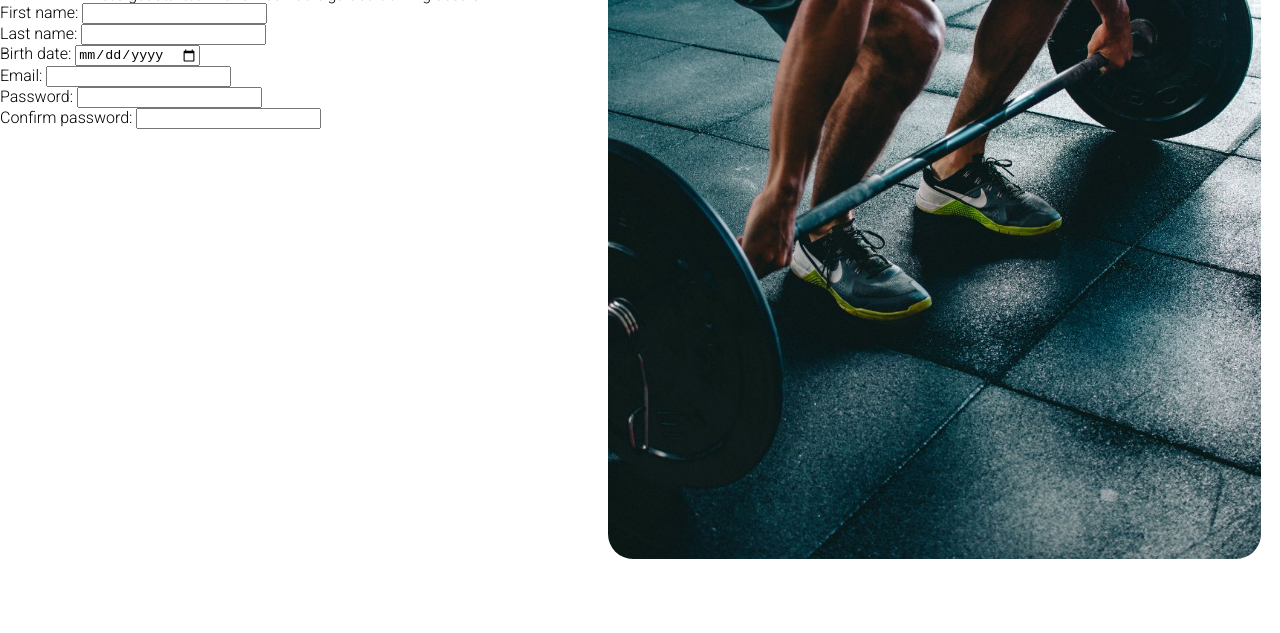
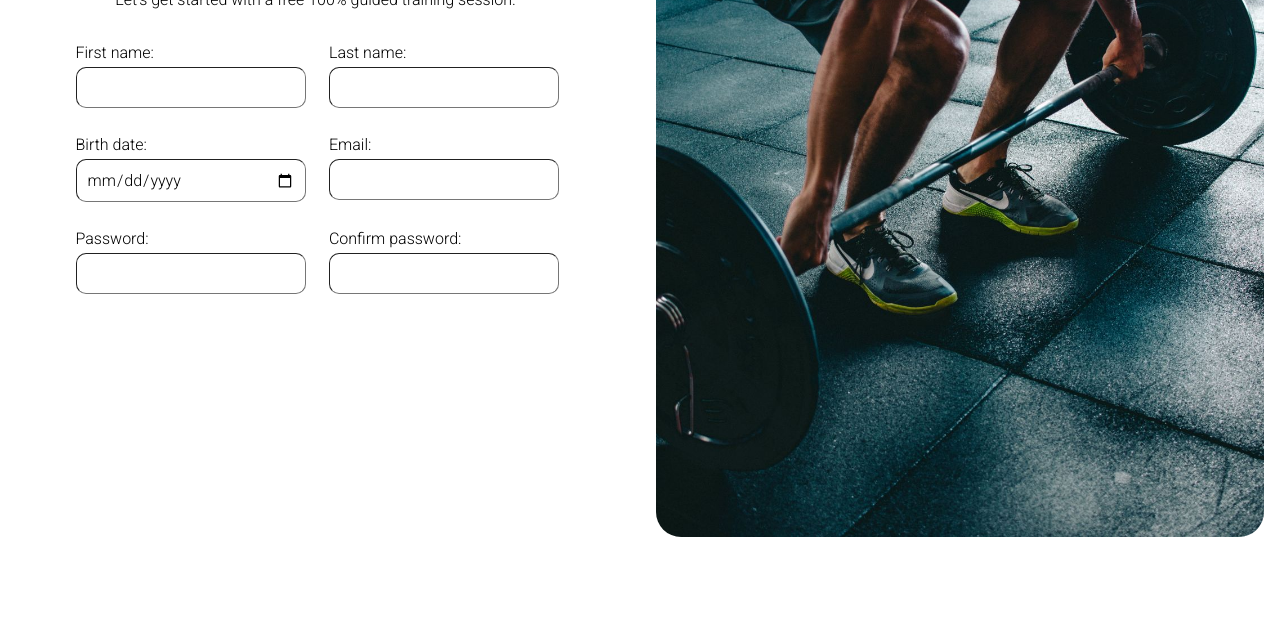
Before and after one commit to ladinofel/sign-up-page, a plain HTML site: page index.html in a window 1280 px wide. Shown: the part 167-800 px from the top of the page. Drawn offline with Linux system fonts and the light colour scheme.

Commit message:
Add styling to form element

```diff
--- a/styles.css
+++ b/styles.css
@@ -64,11 +64,11 @@ body {
 }
 
 .left-content {
-  width: 40%;
+  width: 50%;
 }
 
 .right-content {
-  width: 60%;
+  width: 50%;
 }
 
 .img-container {
@@ -79,10 +79,9 @@ body {
 }
 
 #main-img {
-  width: 85%;
+  width: 95%;
   height: auto;
   border-radius: 25px;
-  margin-left: 10%;
 }
 
 .left-header {
@@ -90,6 +89,7 @@ body {
   align-items: center;
   justify-content: flex-start;
   padding: 5%;
+  padding-bottom: 2%;
 }
 
 #main-icon {
@@ -105,7 +105,7 @@ body {
 }
 
 .left-subtitle {
-  margin-top: 5%;
+  margin-top: 4%;
   margin-left: 18%;
 }
 
@@ -118,3 +118,39 @@ body {
   font-size: 16px;
   margin-top: 2%;
 }
+
+.form-container {
+  display: flex;
+  justify-content: flex-end;
+
+}
+
+form {
+  display: flex;
+  flex-wrap: wrap;
+  margin-top: 4%;
+  margin-left: 10%;
+  border-radius: 25px;
+}
+
+
+.first-name,
+.last-name,
+.birth-date,
+.email,
+.password,
+.confirm-password {
+  display: flex;
+  flex-direction: column;
+  flex-basis: 40%;
+  margin:2%;
+}
+
+input {
+  margin: 6px 0;
+  border-radius: 10px;
+  padding: 10px;
+  border-width: thin;
+  font-size: 16px;
+  font-family: inherit;
+}
```
